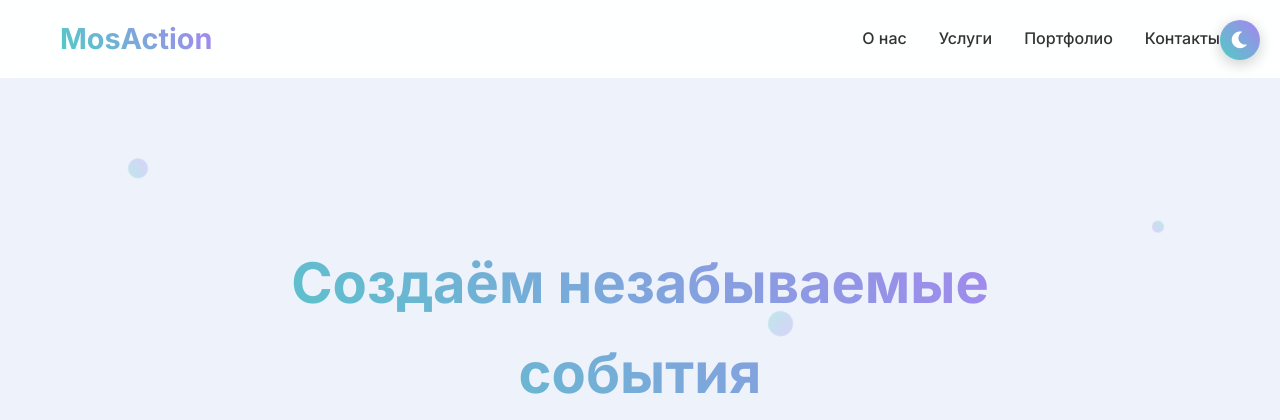
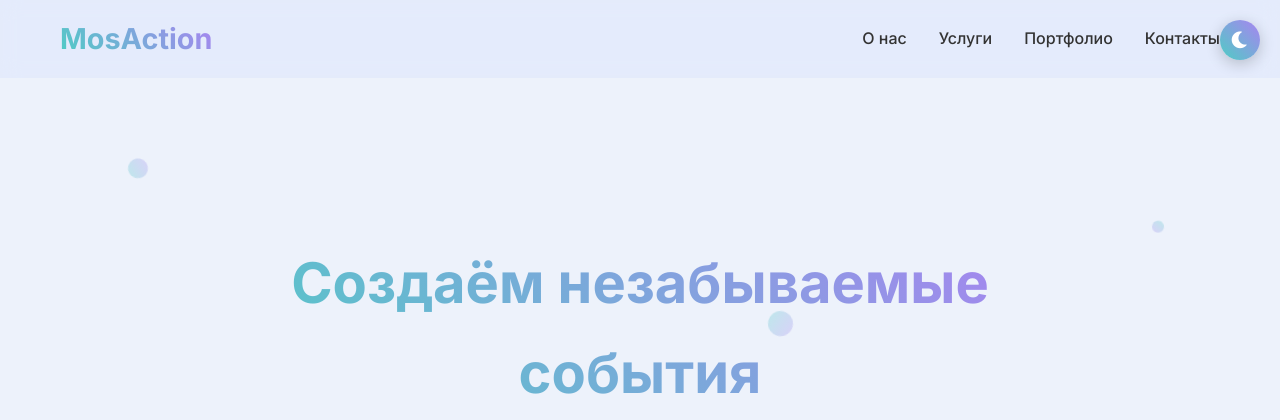
Before and after one commit to Laterner/expo_site, a FastAPI app: page / in a window 1280 px wide. Shown: the top 420 px of the page. Run offline with FastAPI, Linux system fonts and the light colour scheme.

Commit message:
Update main.css

```diff
--- a/app/static/css/main.css
+++ b/app/static/css/main.css
@@ -1,8 +1,8 @@
 /* Добавляем CSS переменные для темной и светлой темы */
 :root {
-    --main-bg-color: rgba(10, 10, 10, 0.95);
+    --main-bg-color: #0a0a0a;
+    --bg-header-color: #16161669;
     --text-color: #ffffff;
-    --bg-color: #0a0a0a;
     --bg-secondary: #1a1a1a;
     --bg-tertiary: #2a2a2a;
     --bg-card: rgba(42, 42, 42, 0.7);
@@ -13,9 +13,9 @@
 }
 
 [data-theme="light"] {
-    --main-bg-color: rgba(255, 255, 255, 0.95);
+    --main-bg-color: #EDF2FB;
+    --bg-header-color: #d7e3fc69;
     --text-color: #333333;
-    --bg-color: #EDF2FB;
     --bg-secondary: #ffffff;
     --bg-tertiary: #E2EAFC;
     --bg-card: rgba(255, 255, 255, 0.9);
@@ -26,7 +26,7 @@
 }
 
 #root {
-    background-color: var(--bg-color);
+    background-color: var(--main-bg-color);
     min-height: 100vh;
     transition: background-color 0.3s ease;
 }
@@ -39,7 +39,7 @@
 
 body {
     font-family: 'Inter', sans-serif;
-    background: var(--bg-color);
+    background: var(--main-bg-color);
     color: var(--text-color);
     line-height: 1.6;
     overflow-x: hidden;
@@ -85,7 +85,7 @@ body {
     position: fixed;
     top: 0;
     width: 100%;
-    background: var(--main-bg-color);
+    background: var(--bg-header-color);
     backdrop-filter: blur(10px);
     z-index: 1000;
     padding: 1rem 0;
```
